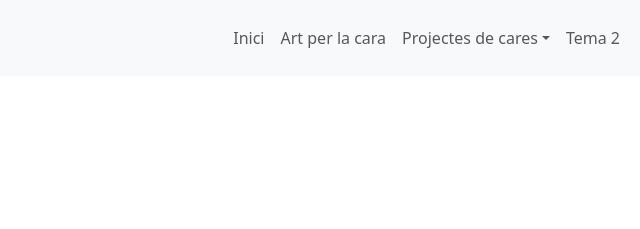
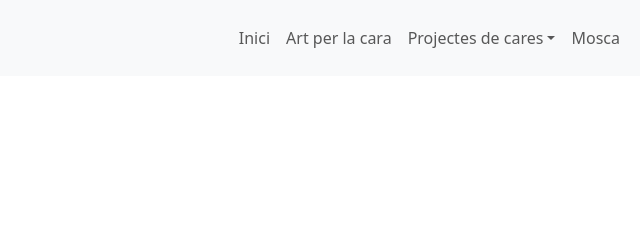
Before and after one commit to dcastro4pompeu/dcastro4pompeu.github.io, a plain HTML site: page index.html in a window 1280 px wide. Shown: the top 229 px of the page, 640-1280 px from the left. Drawn offline with nearby package versions, Linux system fonts and the light colour scheme.

Commit message:
Update index.html

```diff
--- a/index.html
+++ b/index.html
@@ -82,7 +82,7 @@
                     </div>
                 </li>
                 <li class="nav-item">
-                    <a class="nav-link" href="#">Tema 2</a>
+                    <a class="nav-link" href="#">Mosca</a>
                 </li>
             </ul>
         </div>
```
